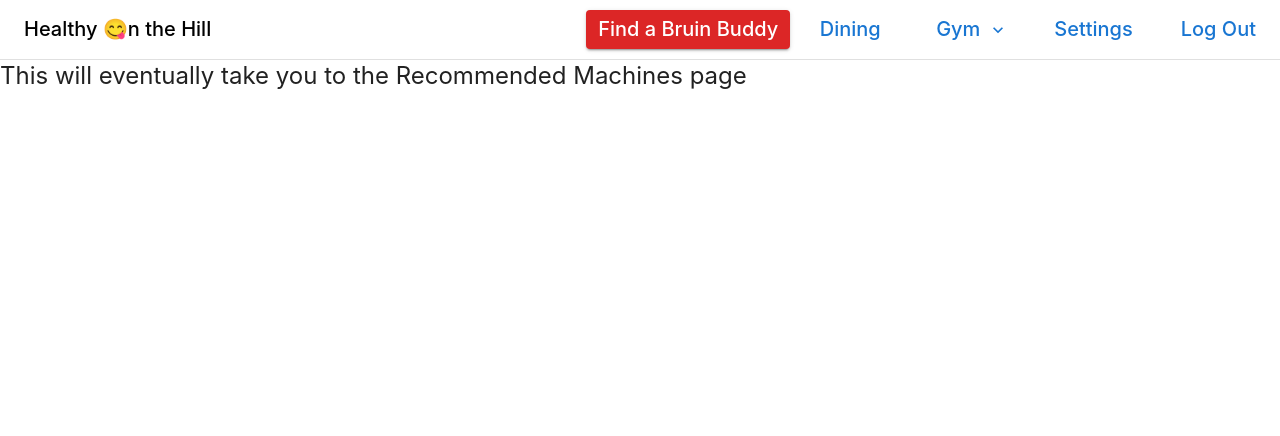
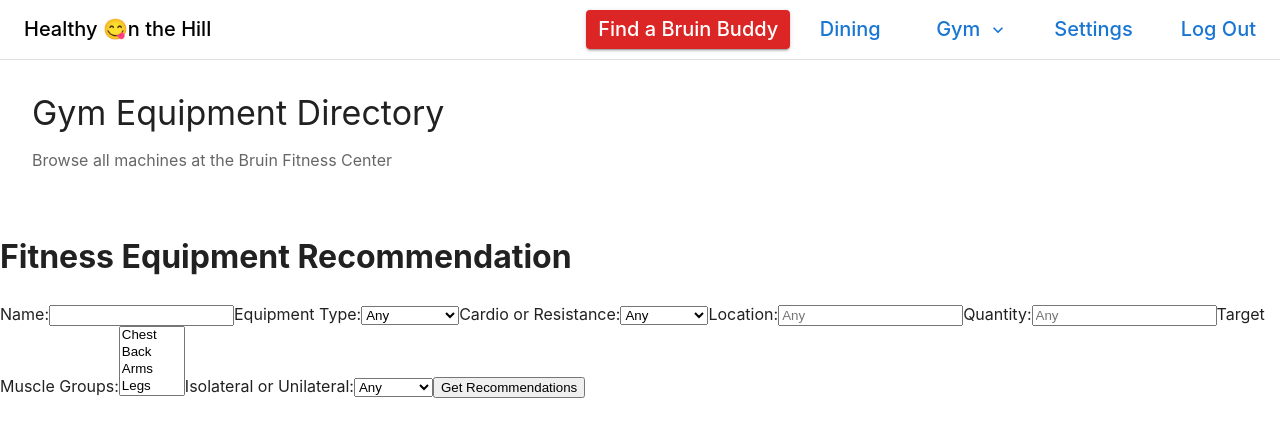
Before and after one commit to sveld03/cs35l_project, a React (Create React App) app in the folder healthyonthehill/: page /gym/recommended in a window 1280 px wide. Shown: the top 436 px of the page. Built offline with nearby package versions, Linux system fonts and the light colour scheme.

Commit message:
populated Recommended Machines page, haven't tested it yet

```diff
--- a/healthyonthehill/src/App.js
+++ b/healthyonthehill/src/App.js
@@ -4,7 +4,7 @@ import Main from './pages/Main';
 import SignIn from './pages/SignIn';
 import Home from './pages/Home';
 import Dining from './pages/Dining';
-import Gym from './pages/Gym';
+//import Gym from './pages/Gym';
 import AllMachines from './pages/AllMachines';
 import RecommendedMachines from './pages/RecommendedMachines';
 import GymBuddy from './pages/GymBuddy';
@@ -30,7 +30,7 @@ const App = () => {
           <Route path="/signin" element={<SignIn />} />
           <Route path="/home" element={<Home />} />
           <Route path="/dining" element={<Dining />} />
-          <Route path="/gym" element={<Gym />} />
+          {/*<Route path="/gym" element={<Gym />} />*/}
           <Route path="/gym/all-machines" element={<AllMachines />} />
           <Route path="/gym/recommended" element={<RecommendedMachines />} />
           <Route path="/gym/buddy" element={<GymBuddy />} />
--- /dev/null
+++ b/healthyonthehill/src/pages/MachineFilter.js
@@ -0,0 +1,39 @@
+import React from 'react';
+
+const MachineFilter = ({ preferences, machines }) => {
+    const filteredMachines = machines.filter(machine => {
+        return (
+            (!preferences.body_free_machine || machine.type === preferences.body_free_machine) &&
+            (!preferences.cardio_resistance || machine.category === preferences.cardio_resistance) &&
+            (!preferences.location || machine.location === preferences.location) &&
+            (!preferences.quantity || machine.quantity === preferences.quantity) &&
+            (preferences.muscle_groups.length === 0 || preferences.muscle_groups.some(muscle => machine.targetMuscles.includes(muscle))) &&
+            (!preferences.iso_uni || machine.movementType === preferences.iso_uni)
+        );
+    });
+
+    return (
+        <div>
+            <h2>Recommended Machines</h2>
+            {filteredMachines.length > 0 ? (
+                <ul>
+                    {filteredMachines.map((machine, index) => (
+                        <li key={index}>
+                            <h3>{machine.name}</h3>
+                            <p>Type: {machine.type}</p>
+                            <p>Category: {machine.category}</p>
+                            <p>Location: {machine.location}</p>
+                            <p>Quantity: {machine.quantity}</p>
+                            <p>Targets: {machine.targetMuscles.join(', ')}</p>
+                            <p>Movement: {machine.movementType}</p>
+                        </li>
+                    ))}
+                </ul>
+            ) : (
+                <p>No recommendations found for your selection.</p>
+            )}
+        </div>
+    );
+};
+
+export default MachineFilter;
--- /dev/null
+++ b/healthyonthehill/src/pages/MachineForm.js
@@ -0,0 +1,90 @@
+// EquipmentForm.js
+import React, { useState } from 'react';
+
+const EquipmentForm = ({ onSubmit }) => {
+    const [formData, setFormData] = useState({
+        name: '',
+        body_free_machine: '',
+        cardio_resistance: '',
+        location: '',
+        quantity: '',
+        muscle_groups: [],
+        iso_uni: ''
+    });
+
+    const handleChange = (e) => {
+        const { name, value } = e.target;
+        setFormData({
+            ...formData,
+            [name]: name === 'muscle_groups' ? Array.from(e.target.selectedOptions, option => option.value) : value
+        });
+    };
+
+    const handleSubmit = (e) => {
+        e.preventDefault();
+        onSubmit(formData);
+    };
+
+    return (
+        <form onSubmit={handleSubmit}>
+            <label>
+                Name:
+                <input type="text" name="name" value={formData.name} onChange={handleChange} />
+            </label>
+
+            <label>
+                Equipment Type:
+                <select name="body_free_machine" value={formData.body_free_machine} onChange={handleChange}>
+                    <option value="">Any</option>
+                    <option value="body_weight">Body Weight</option>
+                    <option value="free_weight">Free Weight</option>
+                    <option value="machine">Machine</option>
+                </select>
+            </label>
+
+            <label>
+                Cardio or Resistance:
+                <select name="cardio_resistance" value={formData.cardio_resistance} onChange={handleChange}>
+                    <option value="">Any</option>
+                    <option value="cardio">Cardio</option>
+                    <option value="resistance">Resistance</option>
+                </select>
+            </label>
+
+            <label>
+                Location:
+                <input type="text" name="location" placeholder="Any" value={formData.location} onChange={handleChange} />
+            </label>
+
+            <label>
+                Quantity:
+                <input type="text" name="quantity" placeholder="Any" value={formData.quantity} onChange={handleChange} />
+            </label>
+
+            <label>
+                Target Muscle Groups:
+                <select name="muscle_groups" multiple value={formData.muscle_groups} onChange={handleChange}>
+                    <option value="chest">Chest</option>
+                    <option value="back">Back</option>
+                    <option value="arms">Arms</option>
+                    <option value="legs">Legs</option>
+                    <option value="shoulders">Shoulders</option>
+                    <option value="core">Core</option>
+                </select>
+            </label>
+
+            <label>
+                Isolateral or Unilateral:
+                <select name="iso_uni" value={formData.iso_uni} onChange={handleChange}>
+                    <option value="">Any</option>
+                    <option value="isolateral">Isolateral</option>
+                    <option value="unilateral">Unilateral</option>
+                </select>
+            </label>
+
+            <button type="submit">Get Recommendations</button>
+        </form>
+    );
+};
+
+export default EquipmentForm;
--- a/healthyonthehill/src/pages/RecommendedMachines.js
+++ b/healthyonthehill/src/pages/RecommendedMachines.js
@@ -1,18 +1,43 @@
-import React from 'react';
+import React, { useState } from 'react';
 import Typography from '@mui/material/Typography';
 import Box from '@mui/material/Box';
-import NavBar from '../components/NavBar'
+import NavBar from '../components/NavBar';
+
+import MachineForm from './MachineForm';
+import MachineFilter from './MachineFilter';
 
 const RecommendedMachines = () => {
+    const [preferences, setPreferences] = useState(null);
+
+    const machines = [
+        { name: 'Bench Press', type: 'free_weight', category: 'resistance', location: 'gym', quantity: '1', targetMuscles: ['chest', 'arms'], movementType: 'isolateral' },
+        { name: 'Treadmill', type: 'machine', category: 'cardio', location: 'gym', quantity: '10', targetMuscles: ['legs'], movementType: 'unilateral' },
+        // Add more machine entries as needed
+    ];
+
+    const handleFormSubmit = (formData) => {
+        setPreferences(formData);
+    };
+
     return (
         <Box>
             <NavBar />
-            <Typography variant="h5" gutterBottom>
-                This will eventually take you to the Recommended Machines page
-            </Typography >
 
+            {/* Page Header */}
+            <Box sx={{ p: 4 }}>
+                <Typography variant="h4" gutterBottom>
+                    Gym Equipment Directory
+                </Typography>
+                <Typography variant="subtitle1" color="text.secondary" gutterBottom>
+                    Browse all machines at the Bruin Fitness Center
+                </Typography>
+            </Box>
+            <div>
+                <h1>Fitness Equipment Recommendation</h1>
+                <MachineForm onSubmit={handleFormSubmit} />
+                {preferences && <MachineFilter preferences={preferences} machines={machines} />}
+            </div>
         </Box>
-
     );
 };
 
```
Also changed, not shown: 1 other file (tests, documents, lock files or other folders).
